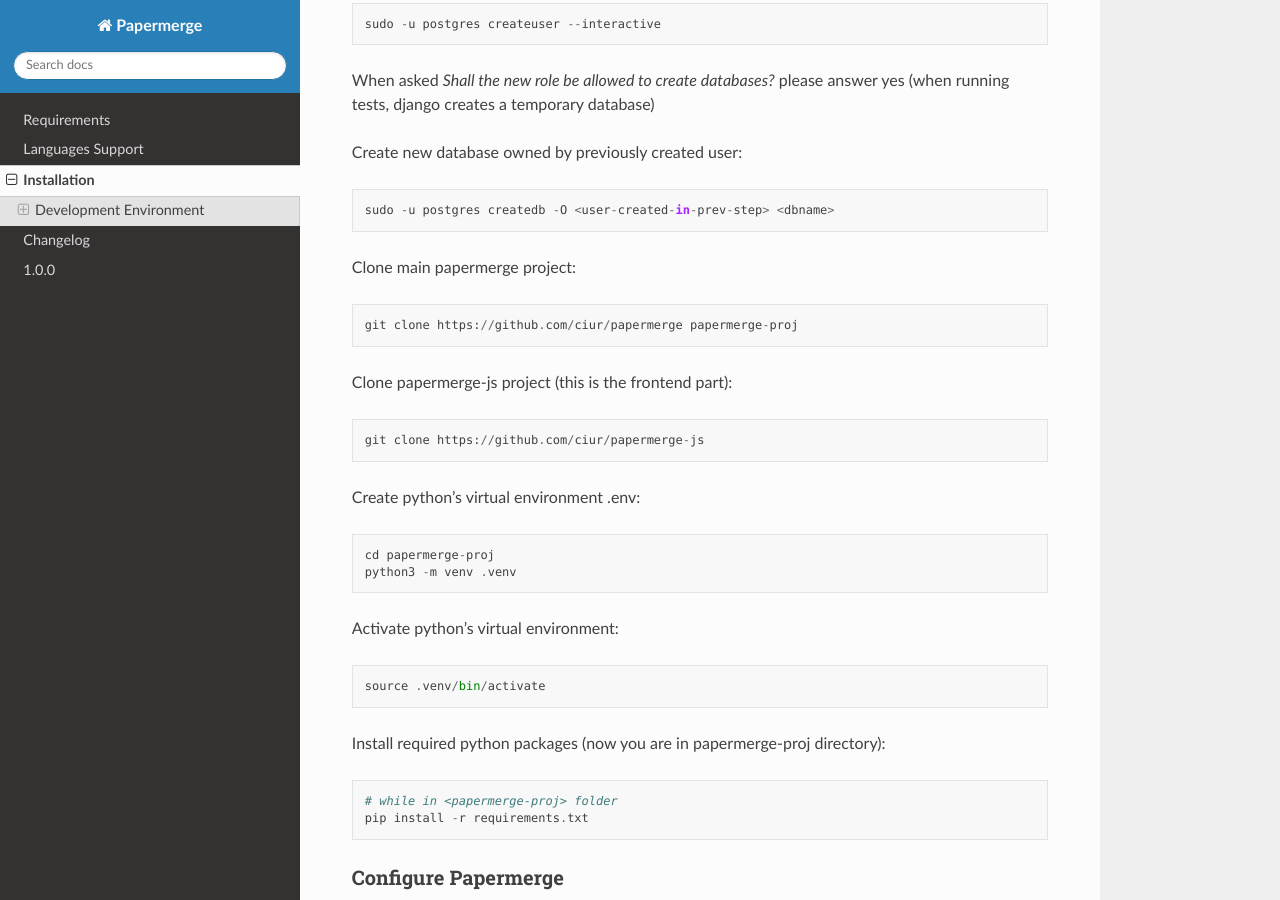
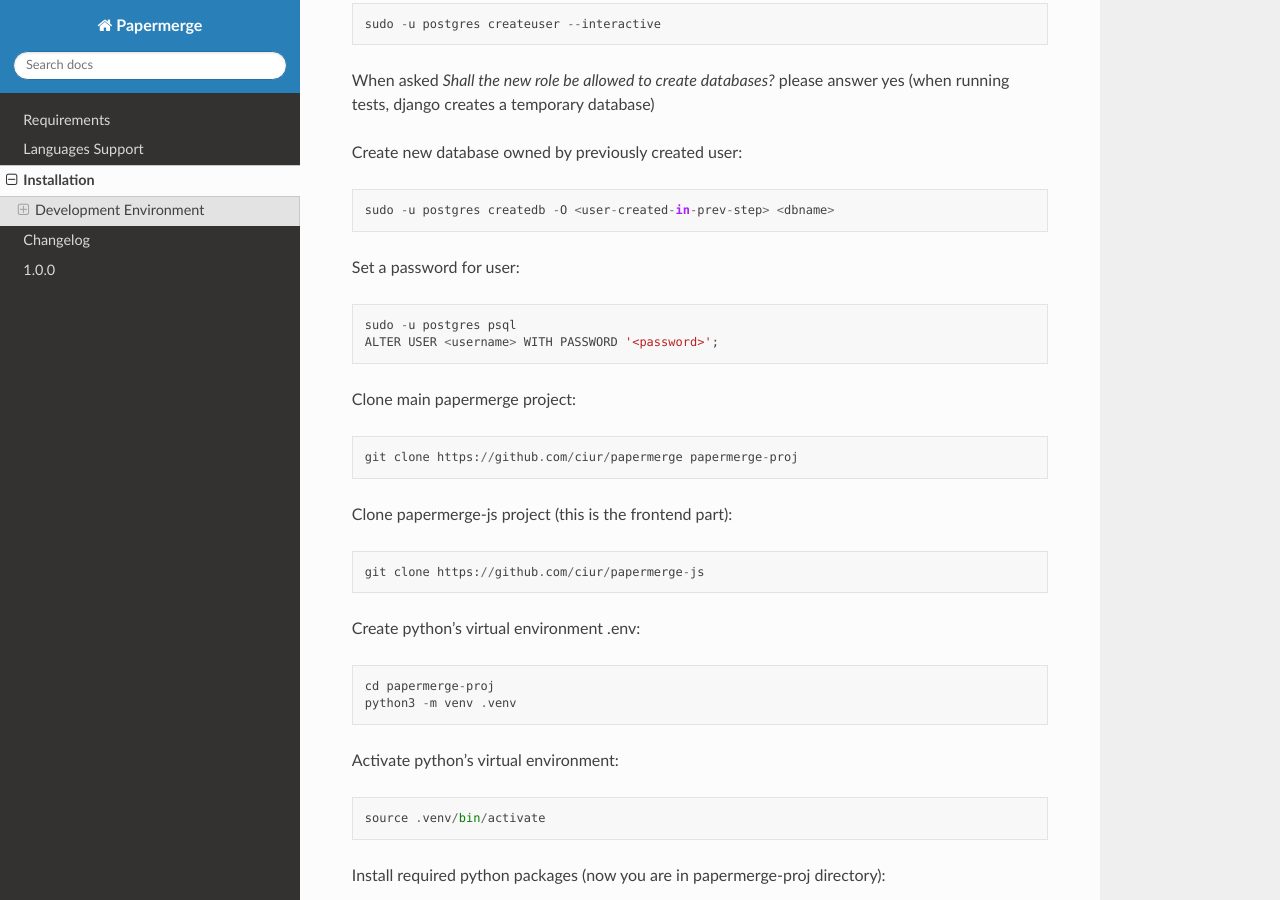
Before and after one commit to ciur/papermerge, a Sphinx documentation site: the page built from docs/source/installation.rst, in a window 1280 px wide and 900 px high, scrolled down 1150 px. Built offline with Sphinx 7.4.7 and the Read the Docs theme 2.0.0, drawn with Linux system fonts in a browser that asks for light colours.

Commit message:
installation instructions

```diff
--- a/docs/source/installation.rst
+++ b/docs/source/installation.rst
@@ -57,6 +57,11 @@
 
     sudo -u postgres createdb -O <user-created-in-prev-step> <dbname>
 
+Set a password for user::
+
+    sudo -u postgres psql
+    ALTER USER <username> WITH PASSWORD '<password>';
+
 Clone main papermerge project::
 
     git clone https://github.com/ciur/papermerge papermerge-proj
```
